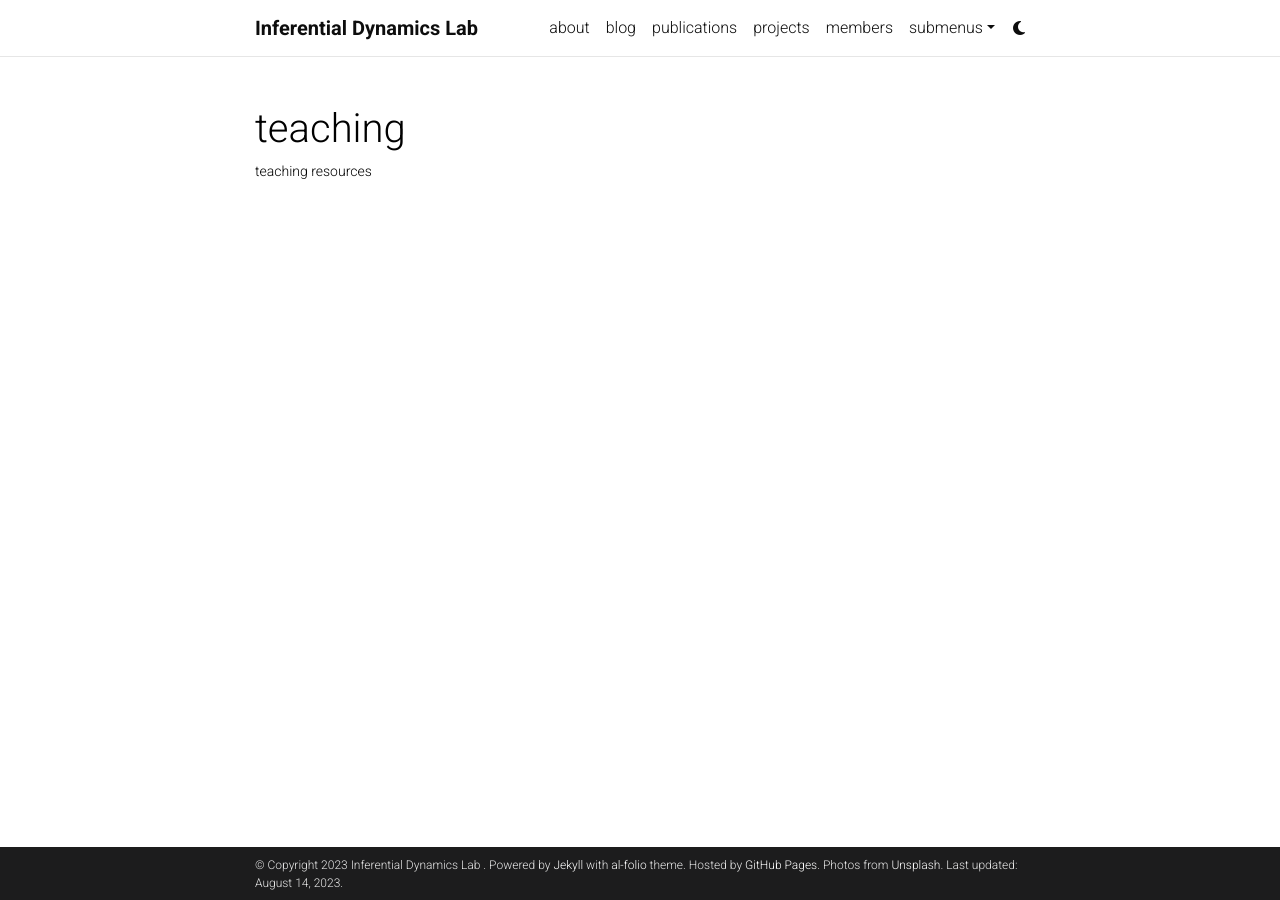
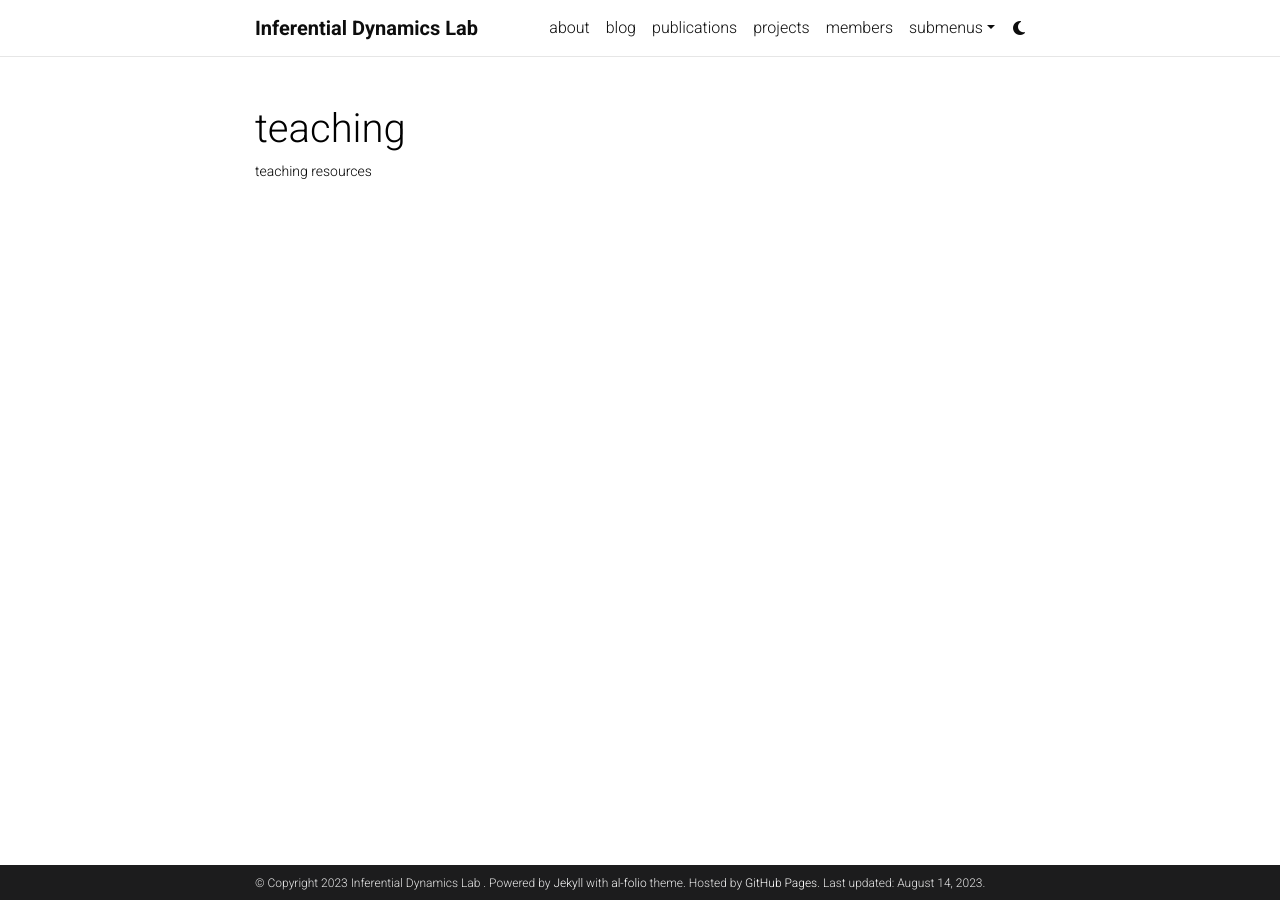
Before and after one commit to thebuckleylab/thebuckleylab.github.io, a Jekyll site: the page built from _pages/teaching.md, in a window 1280 px wide. Built offline with Jekyll 4.4.1, drawn with Linux system fonts in a browser that asks for light colours; comment, search, counter and statistics services are not loaded; a style sheet for code colours, icons or effects is not loaded.

Commit message:
rm latest post from landing page

```diff
--- a/_config.yml
+++ b/_config.yml
@@ -12,7 +12,6 @@
 footer_text: >
   Powered by <a href="https://jekyllrb.com/" target="_blank">Jekyll</a> with <a href="https://github.com/alshedivat/al-folio">al-folio</a> theme.
   Hosted by <a href="https://pages.github.com/" target="_blank">GitHub Pages</a>.
-  Photos from <a href="https://unsplash.com" target="_blank">Unsplash</a>.
 keywords: jekyll, jekyll-theme, academic-website, portfolio-website  # add your own keywords or leave empty
 
 lang: en # the language of your site (for example: en, fr, cn, ru, etc.)
@@ -183,7 +182,7 @@
   limit: 5 # leave blank to include all the news in the `_news` folder
 
 latest_posts:
-  enabled: true
+  enabled: false
   scrollable: true # adds a vertical scroll bar if there are more than 3 new posts items
   limit: 3 # leave blank to include all the blog posts
 
```
Also changed, not shown: _pages/publications.md (+1 -1 lines).
